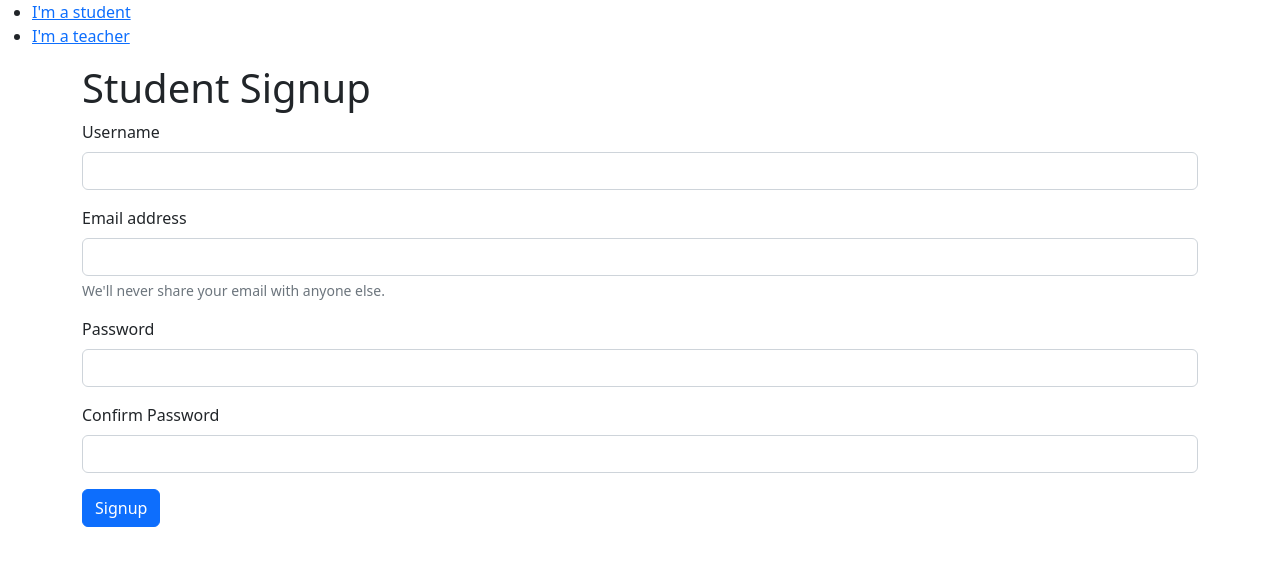
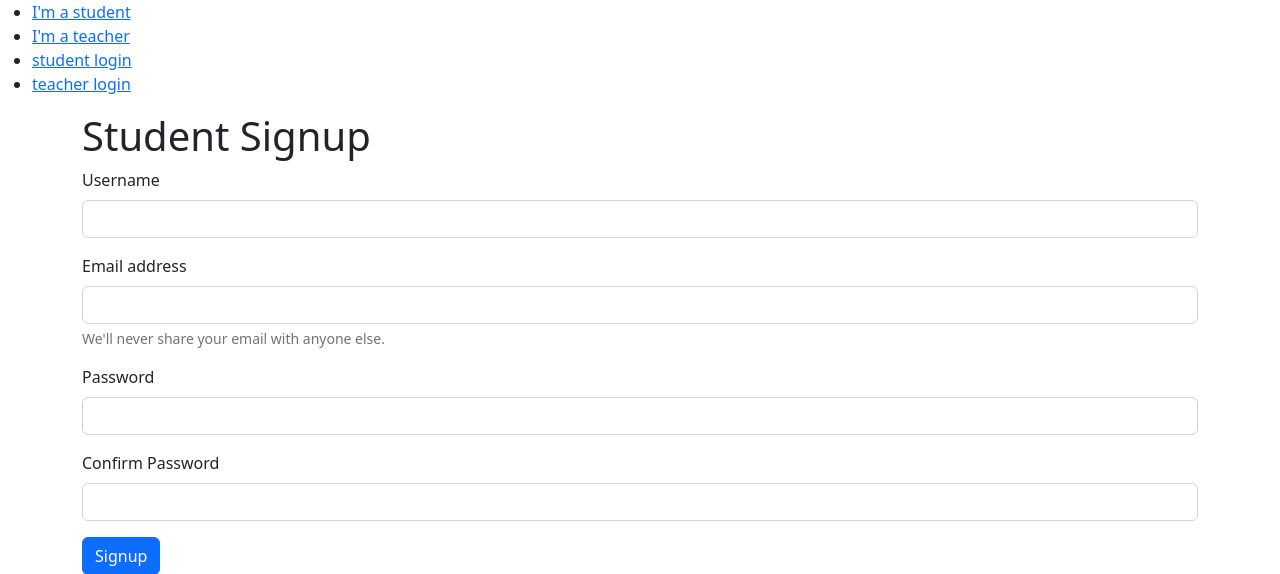
Before and after one commit to victormusembi11/django-multi-user-types, a Django app: page /accounts/signup/student/ in a window 1280 px wide. Shown: the top 574 px of the page. Run offline with Django 4.2, Linux system fonts and the light colour scheme.

Commit message:
refactor: display login & signup if not logged in else show dashboard links in nav

```diff
--- a/templates/base.html
+++ b/templates/base.html
@@ -10,10 +10,23 @@
 </head>
 <body>
 
+    {% if user.is_authenticated %}
+    <ul>
+        {% if user.is_teacher %}
+        <li><a href="{% url 'teacher_dashboard' %}">teacher dashboard</a></li>
+        {% elif user.is_student %}
+        <li><a href="{% url 'student_dashboard' %}">student dashboard</a></li>
+        {% endif %}
+        <li><a href="{% url 'logout' %}">logout</a></li>
+    </ul>
+    {% else %}
     <ul>
         <li><a href="{% url 'student_signup' %}">I'm a student</a></li>
         <li><a href="{% url 'teacher_signup' %}">I'm a teacher</a></li>
+        <li><a href="{% url 'student_login' %}">student login</a></li>
+        <li><a href="{% url 'teacher_login' %}">teacher login</a></li>
     </ul>
+    {% endif %}
 
     <div class="container">
         {% block body %}{% endblock body %}
```
